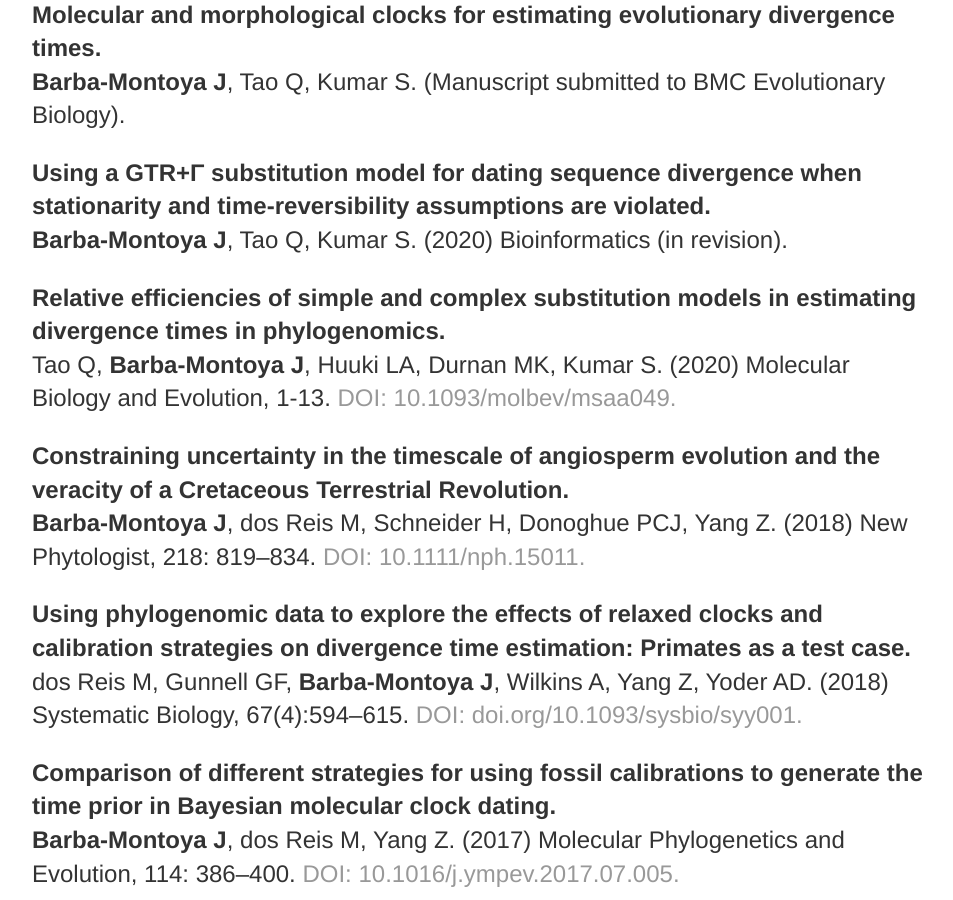
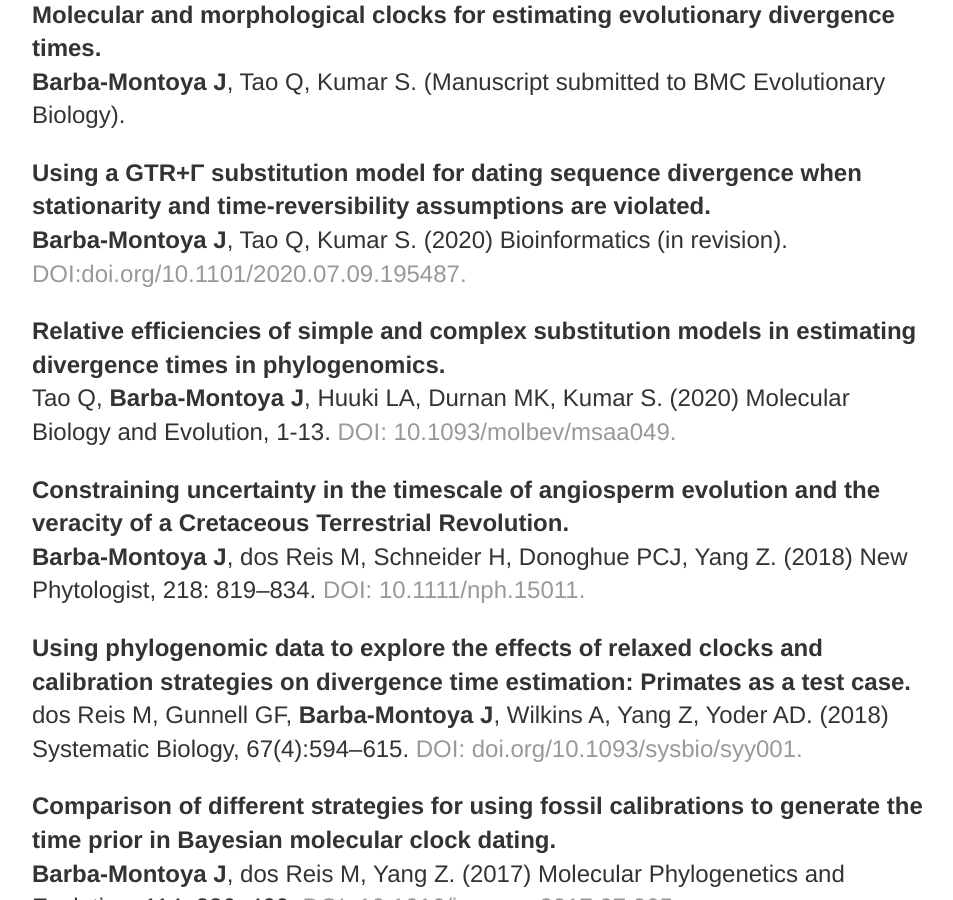
Before and after one commit to josebarbamontoya/josebarbamontoya.github.io, a Jekyll site: the page built from research/index.html, in a window 1280 px wide and 900 px high, scrolled down 405 px. Shown: the whole window, without its empty margins (160-1113 px from the left). Built offline with Jekyll 4.4.1, drawn with Linux system fonts in a browser that asks for light colours.

Commit message:
Update index.html

```diff
--- a/research/index.html
+++ b/research/index.html
@@ -12,7 +12,7 @@
 <b>Barba-Montoya J</b>, Tao Q, Kumar S. (Manuscript submitted to BMC Evolutionary Biology).
 
 <p><b>Using a GTR+Γ substitution model for dating sequence divergence when stationarity and time-reversibility assumptions are violated.</b><br>
-<b>Barba-Montoya J</b>, Tao Q, Kumar S. (2020) Bioinformatics (in revision).
+<b>Barba-Montoya J</b>, Tao Q, Kumar S. (2020) Bioinformatics (in revision). <a href="https://doi.org/10.1101/2020.07.09.195487">DOI:doi.org/10.1101/2020.07.09.195487.</a>
 
 <p><b>Relative efficiencies of simple and complex substitution models in estimating divergence times in phylogenomics.</b><br>
 Tao Q, <b>Barba-Montoya J</b>, Huuki LA, Durnan MK, Kumar S. (2020) Molecular Biology and Evolution, 1-13. <a href=" https://doi.org/10.1093/molbev/msaa049">DOI: 10.1093/molbev/msaa049.</a>
```
